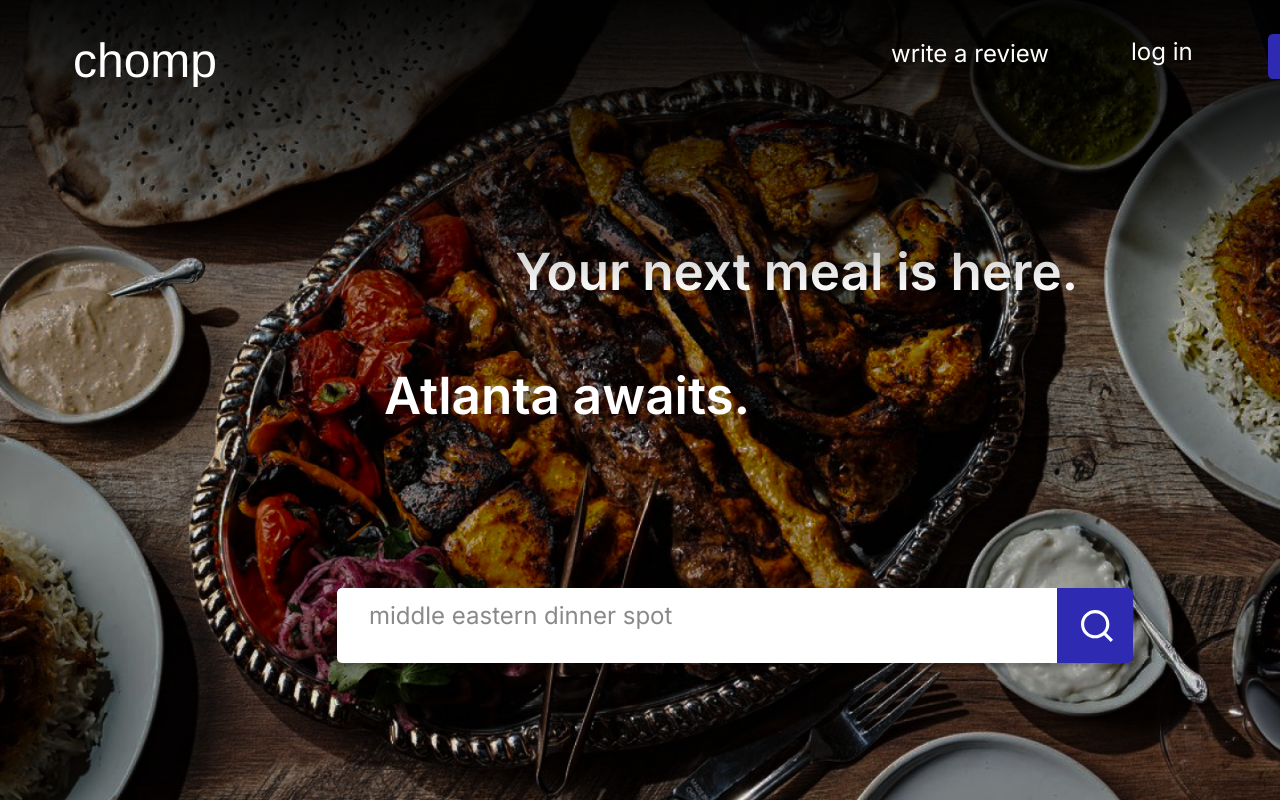
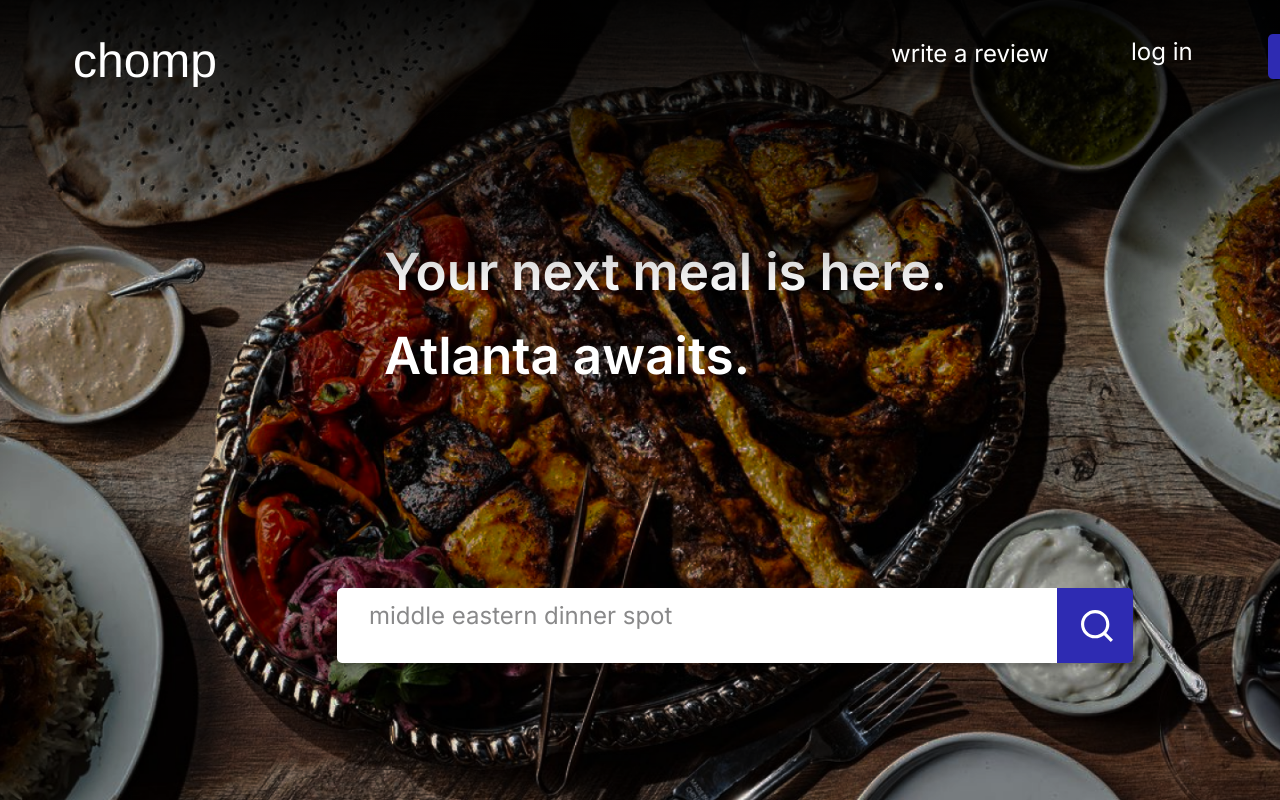
Before and after one commit to jonathan-bruce05/Yelp_Project, a Django app: page /yelpdupe/ in a window 1280 px wide; the page is wider, and only the part inside the window is pictured. Run offline with Django 5.2, Linux system fonts and the light colour scheme; some libraries are stand-ins or nearby versions; some web fonts are replaced.

Commit message:
Jays update
front end homepage update

```diff
--- a/yelpdupe/static/css/style.css
+++ b/yelpdupe/static/css/style.css
@@ -42,14 +42,14 @@
   font-size: 4vw;
   letter-spacing: 0;
   line-height: normal;
-  text-align: center;
+  text-align: left;
 }
 
 .home-page .atlanta-awaits {
   position: relative;
   width: 100%;
   max-width: 80vw;
-  top: 0;
+  top: -5vh;
   left: 0;
   font-family: "Inter", Helvetica;
   font-weight: 600;
```
Also changed, not shown: db.sqlite3.
